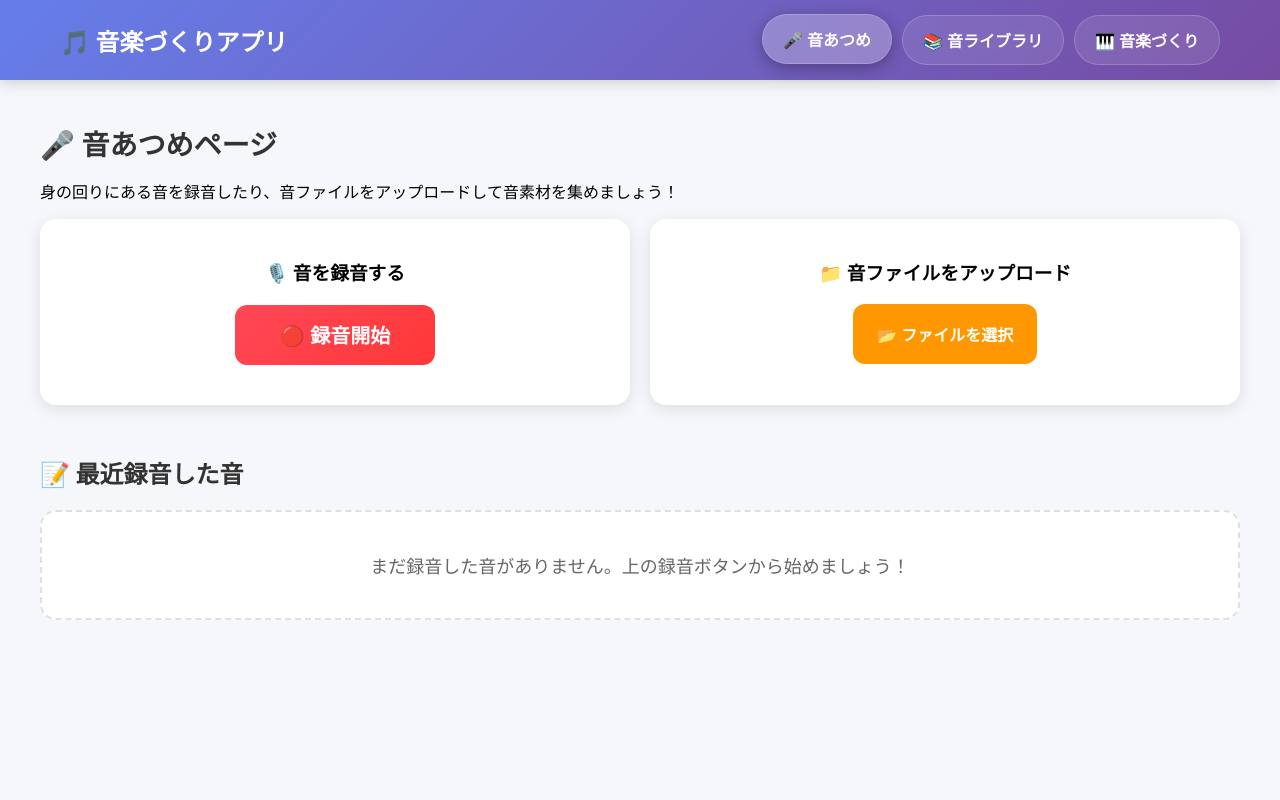
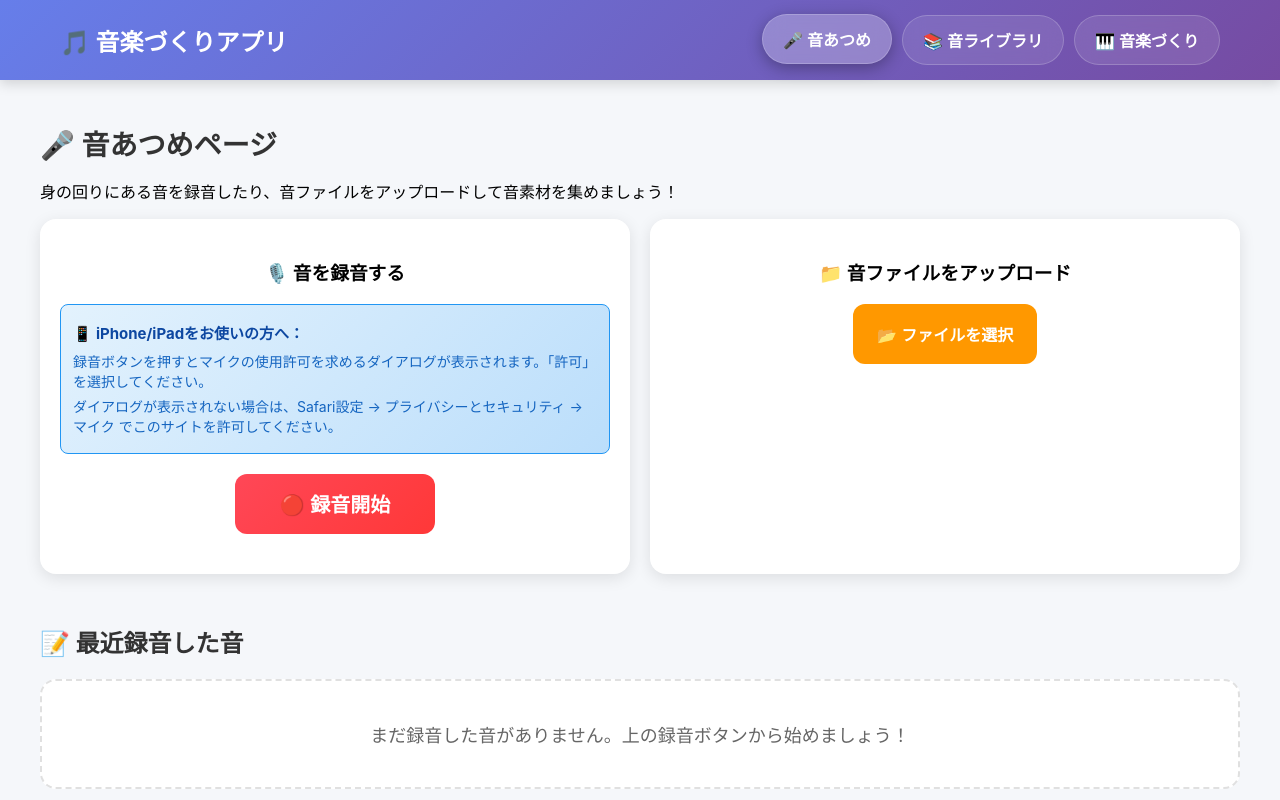
Before and after one commit to yuto-0315/sound-library2, a React (Create React App) app: page / in a window 1280 px wide. Built offline with nearby package versions, Linux system fonts and the light colour scheme; the HTML template or start-up script is replaced by a standard one.

Commit message:
Refactor code structure for improved readability and maintainability

```diff
--- a/src/pages/SoundCollection.css
+++ b/src/pages/SoundCollection.css
@@ -227,6 +227,30 @@
   width: 100%;
 }
 
+.ios-notice {
+  background: linear-gradient(135deg, #e3f2fd, #bbdefb);
+  border: 1px solid #2196f3;
+  border-radius: 8px;
+  padding: 12px;
+  margin: 15px 0;
+  text-align: left;
+}
+
+.ios-notice p {
+  margin: 5px 0;
+  font-size: 14px;
+  color: #1565c0;
+}
+
+.ios-notice p:first-child {
+  font-size: 15px;
+  margin-bottom: 8px;
+}
+
+.ios-notice strong {
+  color: #0d47a1;
+}
+
 /* iPad向けのレスポンシブデザイン */
 @media (max-width: 768px) {
   .collection-actions {
--- a/src/pages/SoundCollection.js
+++ b/src/pages/SoundCollection.js
@@ -10,7 +10,24 @@ const SoundCollection = () => {
 
   const startRecording = async () => {
     try {
-      const stream = await navigator.mediaDevices.getUserMedia({ audio: true });
+      // iOSでのマイクアクセス改善 - まずテストを実行
+      const hasAccess = await testMicrophoneAccess();
+      if (!hasAccess) {
+        return;
+      }
+
+      console.log('録音開始処理中...');
+
+      const stream = await navigator.mediaDevices.getUserMedia({
+        audio: {
+          echoCancellation: true,
+          noiseSuppression: true,
+          autoGainControl: true
+        }
+      });
+
+      console.log('録音ストリーム取得成功');
+
       const recorder = new MediaRecorder(stream);
       const chunks = [];
 
@@ -34,9 +51,26 @@ const SoundCollection = () => {
       recorder.start();
       setMediaRecorder(recorder);
       setIsRecording(true);
+      console.log('録音開始完了');
+
     } catch (error) {
       console.error('録音の開始に失敗しました:', error);
-      alert('マイクへのアクセスが許可されていません。');
+
+      let errorMessage = '録音を開始できませんでした。';
+
+      if (error.name === 'NotAllowedError') {
+        errorMessage = 'マイクの使用が拒否されました。ブラウザの設定でマイクアクセスを許可してください。';
+      } else if (error.name === 'NotFoundError') {
+        errorMessage = 'マイクが見つかりません。デバイスにマイクが接続されているか確認してください。';
+      } else if (error.name === 'NotSupportedError') {
+        errorMessage = 'お使いのブラウザは録音機能をサポートしていません。';
+      } else if (error.name === 'NotReadableError') {
+        errorMessage = 'マイクが他のアプリケーションで使用中の可能性があります。';
+      } else if (error.message) {
+        errorMessage = error.message;
+      }
+
+      alert(errorMessage);
     }
   };
 
@@ -104,6 +138,78 @@ const SoundCollection = () => {
     }
   };
 
+  // マイクアクセステスト機能（iOSでの問題対策）
+  const testMicrophoneAccess = async () => {
+    try {
+      console.log('マイクアクセステスト開始');
+
+      // HTTPS接続チェック
+      if (!checkHTTPS()) {
+        alert('🔒 録音機能を使用するにはHTTPS接続が必要です。\n\niPhoneでは特に、セキュアな接続が必要となります。');
+        return false;
+      }
+
+      if (!navigator.mediaDevices || !navigator.mediaDevices.getUserMedia) {
+        throw new Error('お使いのブラウザは録音機能をサポートしていません。');
+      }
+
+      // まずマイクの権限状態を確認
+      if (navigator.permissions) {
+        try {
+          const permission = await navigator.permissions.query({ name: 'microphone' });
+          console.log('マイク権限状態:', permission.state);
+
+          if (permission.state === 'denied') {
+            alert('マイクアクセスが拒否されています。ブラウザの設定からマイクの使用を許可してください。');
+            return false;
+          }
+        } catch (permError) {
+          console.log('権限確認はサポートされていません:', permError);
+        }
+      }
+
+      // 実際にマイクアクセスをテスト
+      const stream = await navigator.mediaDevices.getUserMedia({
+        audio: {
+          echoCancellation: true,
+          noiseSuppression: true,
+          autoGainControl: true
+        }
+      });
+
+      // すぐにストリームを停止
+      stream.getTracks().forEach(track => track.stop());
+      console.log('マイクアクセステスト成功');
+      return true;
+
+    } catch (error) {
+      console.error('マイクアクセステスト失敗:', error);
+
+      let errorMessage = 'マイクにアクセスできません。';
+
+      if (error.name === 'NotAllowedError') {
+        errorMessage = 'マイクの使用が拒否されました。ブラウザの設定でマイクアクセスを許可してください。\n\niPhoneの場合：\n1. Safari設定 > プライバシーとセキュリティ > マイク\n2. このサイトを許可に設定';
+      } else if (error.name === 'NotFoundError') {
+        errorMessage = 'マイクが見つかりません。';
+      } else if (error.name === 'NotSupportedError') {
+        errorMessage = 'お使いのブラウザは録音機能をサポートしていません。';
+      } else if (error.message) {
+        errorMessage = error.message;
+      }
+
+      alert(errorMessage);
+      return false;
+    }
+  };
+
+  // HTTPS接続チェック（iOSでの録音に必要）
+  const checkHTTPS = () => {
+    if (window.location.protocol !== 'https:' && window.location.hostname !== 'localhost' && window.location.hostname !== '127.0.0.1') {
+      return false;
+    }
+    return true;
+  };
+
   return (
     <div className="sound-collection">
       <h2>🎤 音あつめページ</h2>
@@ -112,6 +218,14 @@ const SoundCollection = () => {
       <div className="collection-actions">
         <div className="recording-section card">
           <h3>🎙️ 音を録音する</h3>
+
+          {/* iOS用の説明 */}
+          <div className="ios-notice">
+            <p>📱 <strong>iPhone/iPadをお使いの方へ：</strong></p>
+            <p>録音ボタンを押すとマイクの使用許可を求めるダイアログが表示されます。「許可」を選択してください。</p>
+            <p>ダイアログが表示されない場合は、Safari設定 → プライバシーとセキュリティ → マイク でこのサイトを許可してください。</p>
+          </div>
+
           <div className="recording-controls">
             {!isRecording ? (
               <button
```
Also changed, not shown: 12 other files (tests, documents, lock files or other folders).
